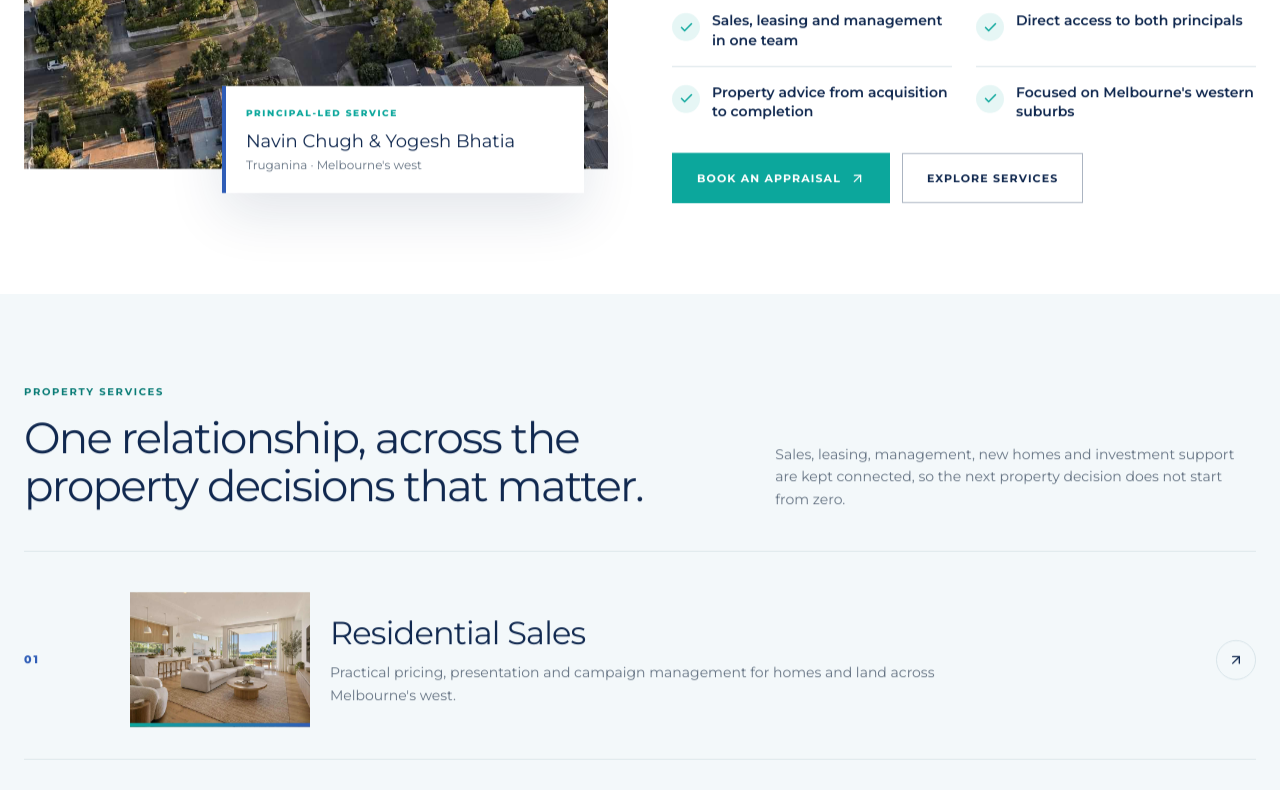
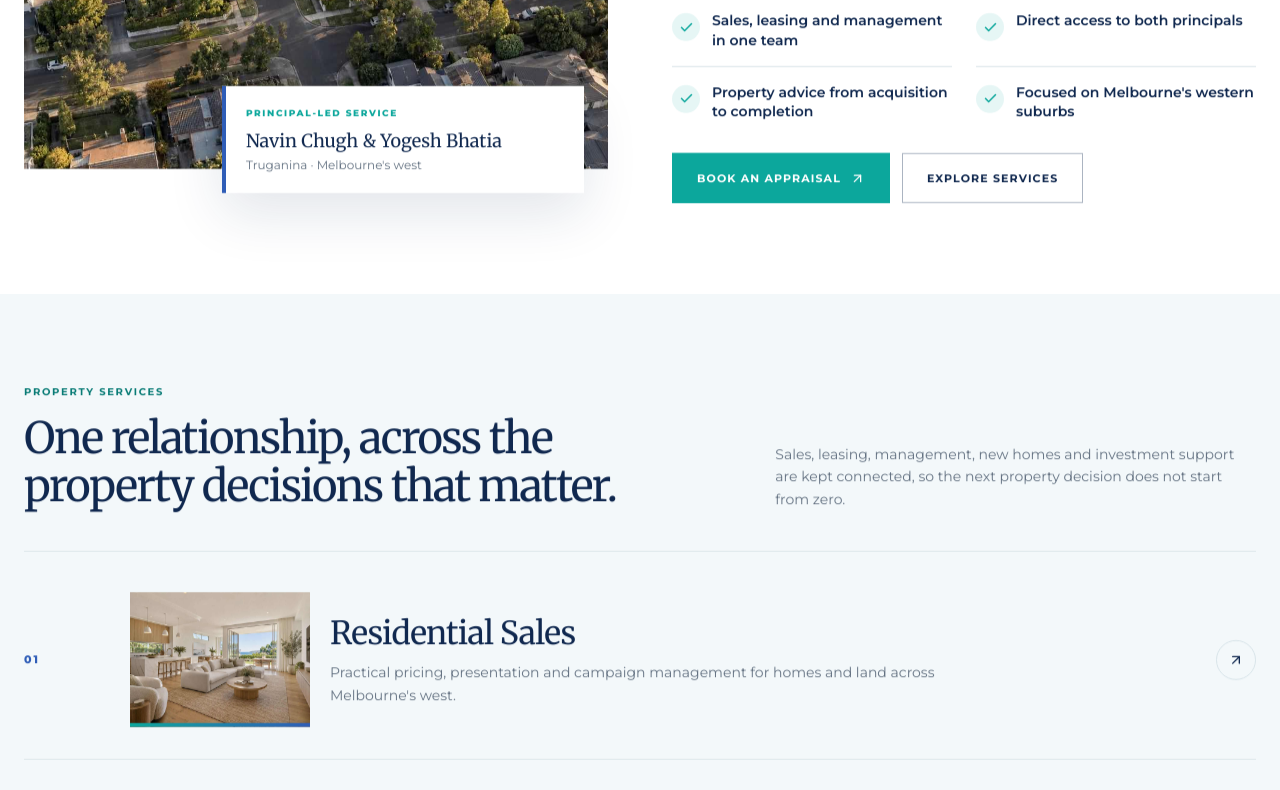
Before and after one commit to tayyabheree/Estate-website, a Next.js app: page / in a window 1280 px wide. Shown: the part 1320-2110 px from the top of the page. Built offline with nearby package versions, Linux system fonts and the light colour scheme.

Commit message:
Map site typography to new professional fonts

```diff
--- a/tailwind.config.ts
+++ b/tailwind.config.ts
@@ -19,11 +19,11 @@ const config: Config = {
         line: "var(--line)"
       },
       fontFamily: {
-        sans: ["var(--font-source-sans)", "sans-serif"],
-        serif: ["var(--font-libre-baskerville)", "serif"]
+        sans: ["var(--font-body)", "sans-serif"],
+        serif: ["var(--font-heading)", "serif"]
       },
       maxWidth: {
-        site: "1200px"
+        site: "1240px"
       }
     }
   },
```
